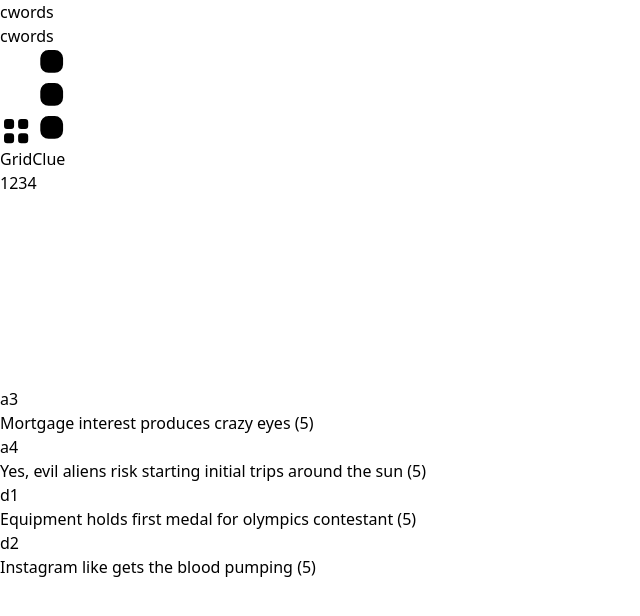
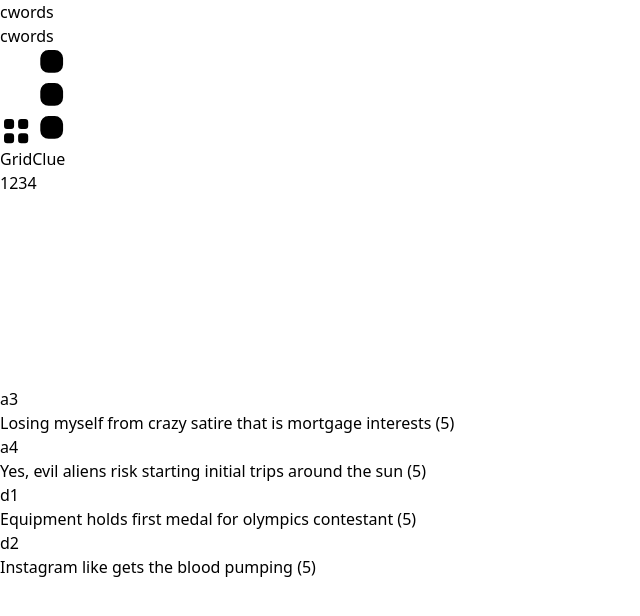
Before and after one commit to neverstew/cwords, a React (Vite) app in the folder app/: page / in a window 1280 px wide. Shown: the top 616 px of the page, without its empty margins (0-640 px from the left). Built offline with nearby package versions, Linux system fonts and the light colour scheme.

Commit message:
Update useGame.ts

```diff
--- a/app/src/useGame.ts
+++ b/app/src/useGame.ts
@@ -5,7 +5,7 @@ export const INITIAL_GAME_STATE = {
     puzzle,
     "words": {
         "a3": {
-            "clue": "Mortgage interest produces crazy eyes",
+            "clue": "Losing myself from crazy satire that is mortgage interests",
             "range": [
                 5,
                 6,
```
